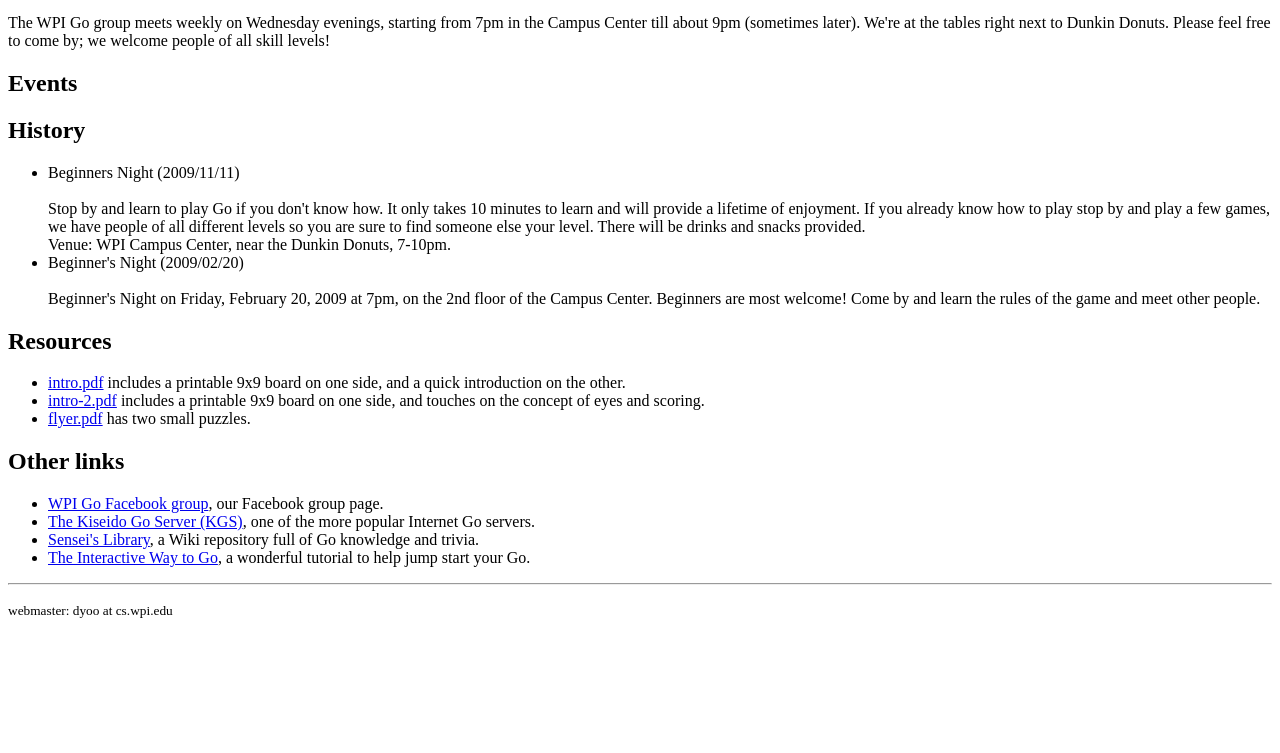
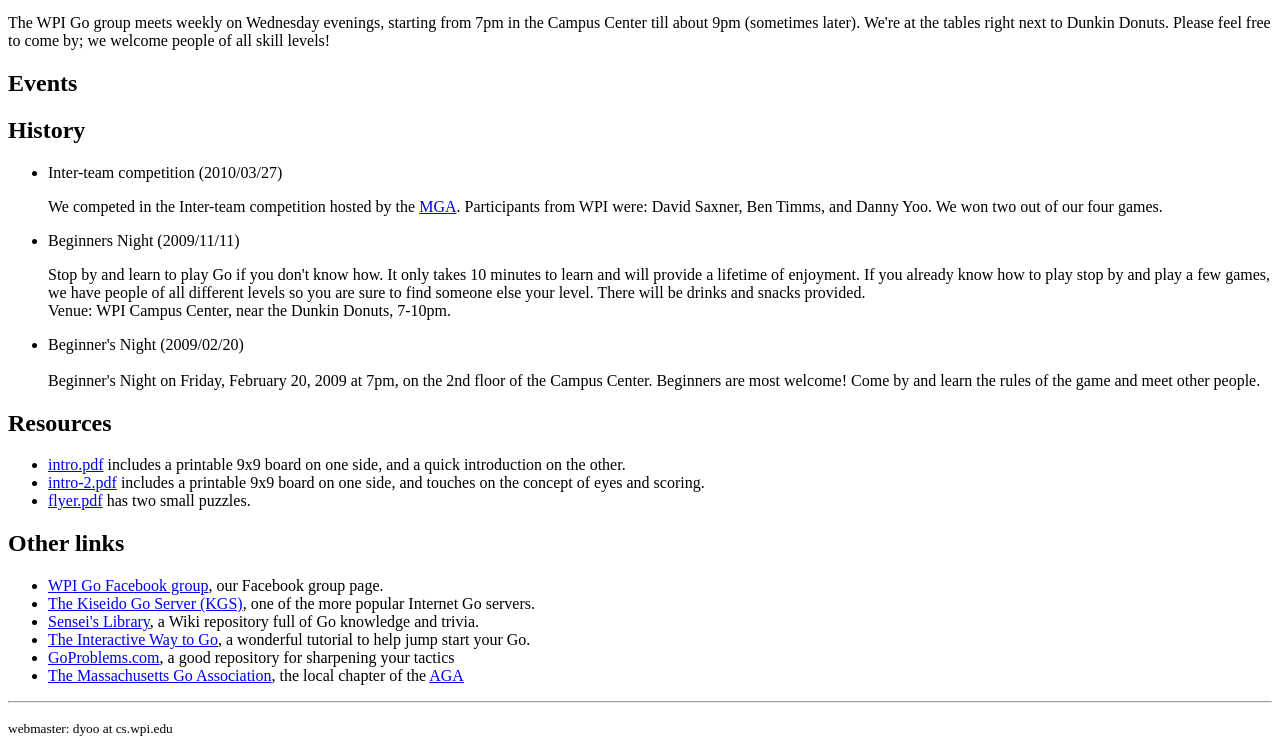
Before and after one commit to dyoo/go-fliers, a plain HTML site: page htdocs/index.html in a window 1280 px wide. Shown: the part 152-905 px from the top of the page. Before the commit the page ends 800 px from the top, so only its background shows below. Drawn offline with Linux system fonts and the light colour scheme.

Commit message:
more light edits.

```diff
--- a/htdocs/index.html
+++ b/htdocs/index.html
@@ -26,15 +26,24 @@ free to come by; we welcome people of all skill levels!
 <h2>History</h2>
 
 <ul>
+<li>Inter-team competition (2010/03/27)
+<p>We competed in the Inter-team competition hosted by
+the <a href="http://massgo.org/">MGA</a>.  Participants from WPI were:
+David Saxner, Ben Timms, and Danny Yoo.  We won two out of our four
+games.</p>
+</li>
+
 <li>Beginners Night (2009/11/11)
-<br/><br/>
-Stop by and learn to play Go if you don't know how. It only takes 10
-minutes to learn and will provide a lifetime of enjoyment. If you
+<p>Stop by and learn to play Go if you don't know how. It only takes
+10 minutes to learn and will provide a lifetime of enjoyment. If you
 already know how to play stop by and play a few games, we have people
 of all different levels so you are sure to find someone else your
 level. There will be drinks and snacks provided.
+
 <br/>
+
 Venue: WPI Campus Center, near the Dunkin Donuts, 7-10pm.
+</p>
 </li>
 
 
@@ -81,9 +90,18 @@ on one side, and touches on the concept of eyes and scoring.</li>
 <li><a href="http://senseis.xmp.net/">Sensei's Library</a>, a Wiki repository full of Go knowledge and trivia.</li>
 
 <li><a href="http://playgo.to/iwtg/en/">The Interactive Way to Go</a>, a wonderful tutorial to help jump start your Go.</li>
+
+
+<li><a href="http://goproblems.com">GoProblems.com</a>, a good repository for sharpening your tactics</li>
+
+<li><a href="http://massgo.org">The Massachusetts Go Association</a>, the local chapter of the <a href="http://www.usgo.org">AGA</a></li>
+
 </ul>
 
+
 <hr/>
+
+
 <p><small>webmaster: dyoo at cs.wpi.edu</small></p>
 </body>
 </html>
```
